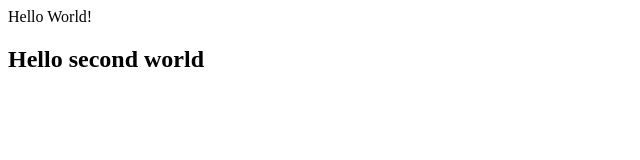
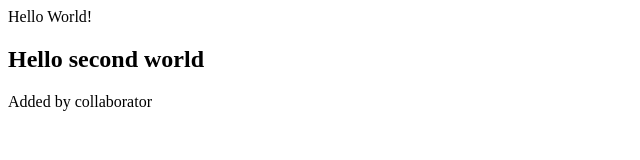
Before and after one commit to niletorres77/PT1, a plain HTML site: page index.html in a window 1280 px wide. Shown: the whole page, without its empty margins (0-640 px from the left). Drawn offline with Linux system fonts and the light colour scheme.

Commit message:
Collaborator updates index.html

```diff
--- a/index.html
+++ b/index.html
@@ -5,5 +5,6 @@
     <body
         <h1>Hello World!</h1>
         <h2>Hello second world</h2>
+        <p>Added by collaborator</p>
     </body>
     </html>
```
